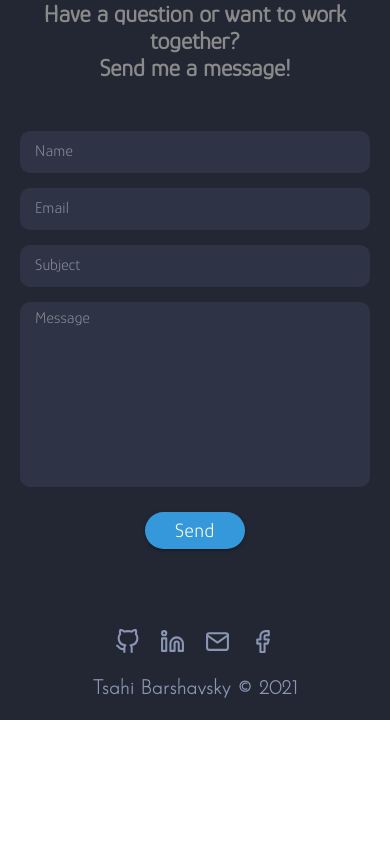
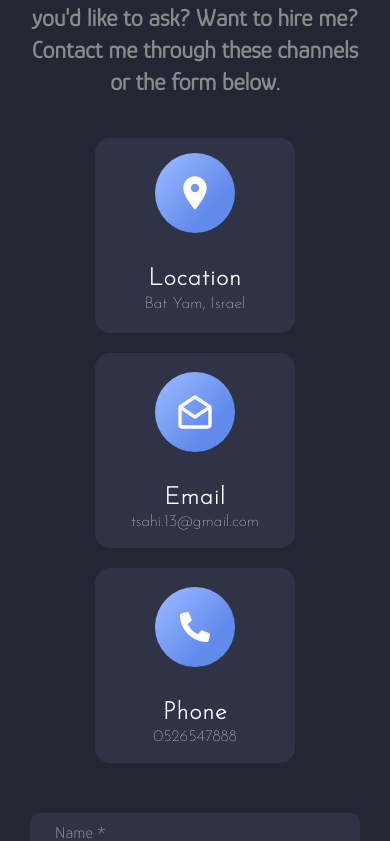
Before and after one commit to tsahiBarshevsky/My-Portfolio, a React (Create React App) app: page / in a window 390 px wide. Shown: the part 4763-5604 px from the top of the page. Before the commit the page ends 5483 px from the top, so only its background shows below. Built offline with nearby package versions, Linux system fonts and the light colour scheme; the HTML template or start-up script is replaced by a standard one.

Commit message:
Contact section done

```diff
--- a/src/App.js
+++ b/src/App.js
@@ -1,6 +1,5 @@
 import React from 'react';
 import { BrowserRouter as Router, Switch, Route } from 'react-router-dom';
-import { useTheme } from '@mui/material/styles';
 import useMediaQuery from '@mui/material/useMediaQuery';
 import Navbar from './components/Navbar';
 import Hero from './components/Hero';
@@ -14,8 +13,7 @@ import './styles.sass';
 
 const App = () => {
 
-    const theme = useTheme();
-    const matches = useMediaQuery(theme.breakpoints.down('sm'));
+    const matches = useMediaQuery('@media (max-width: 625px)');
 
     return (
         <Router>
--- a/src/_export.sass
+++ b/src/_export.sass
@@ -3,7 +3,7 @@
 :export
     $primary: #222733
     $secondary: #2e3445
-    $glow-color: #5ef0cf
+    $glow-color: #628aeb
     $text-title: #cacaca
     $text-primary: #8a8a8a
     $navbar-color: #525e65
--- a/src/_variables.sass
+++ b/src/_variables.sass
@@ -2,7 +2,8 @@
 
 $primary: #222733
 $secondary: #2e3445
-$glow-color: #5ef0cf
+$glow-color: #628aeb
+
 $text-title: #cacaca
 $text-primary: #8a8a8a
 $navbar-color: #525e65
--- a/src/components/Contact/index.jsx
+++ b/src/components/Contact/index.jsx
@@ -1,36 +1,57 @@
 import React, { useState } from 'react';
-import { Button, TextField } from '@mui/material';
+import { Button, Grid, Input, Typography } from '@mui/material';
+import { makeStyles } from '@mui/styles';
+import { MdLocationOn } from 'react-icons/md';
+import { BiEnvelopeOpen } from 'react-icons/bi';
+import { FaPhoneAlt } from 'react-icons/fa';
 import emailjs from 'emailjs-com';
 import clsx from 'clsx';
 import { ToastContainer, toast } from 'react-toastify';
 import 'react-toastify/dist/ReactToastify.css';
-import { makeStyles } from '@mui/styles';
+import { contact } from '../../data/texts';
 import './styles.sass';
 
 const useStyles = makeStyles({
+    about: {
+        "&&": {
+            fontFamily: `'Glory', sasn-serif`,
+            fontWeight: 'bold',
+            marginBottom: 30
+        }
+    },
+    cardTitle: {
+        "&&": {
+            fontFamily: `'Josefin Sans', sasn-serif`,
+            fontWeight: 'bold',
+            color: 'white',
+            letterSpacing: 1,
+            marginBottom: -5
+        }
+    },
+    cardSubtitle: {
+        "&&": {
+            fontFamily: `'Josefin Sans', sasn-serif`,
+            color: 'white'
+        }
+    },
+    item: {
+        display: 'flex',
+        justifyContent: 'center',
+        alignItems: 'center'
+    },
     input:
     {
         "&&": {
+            color: 'white',
             backgroundColor: '#2e3445',
-            marginBottom: 15,
+            fontFamily: 'Glory',
+            padding: '5px 25px',
+            marginBottom: 20,
             borderRadius: 10,
             width: 450,
-            '@media (max-width: 550px)':
+            '@media (max-width: 600px)':
             {
                 width: '100%'
-            }
-        }
-    },
-    message: {
-        height: 185
-    },
-    placeholder:
-    {
-        '&&': {
-            color: 'white',
-            "&::placeholder":
-            {
-                color: "white",
             }
         }
     },
@@ -38,17 +59,18 @@ const useStyles = makeStyles({
     {
         '&&': {
             fontFamily: `'Glory', sans-serif`,
-            backgroundColor: '#3498db',
+            backgroundColor: '#628aeb',
             textTransform: 'capitalize',
+            alignSelf: 'center',
             color: 'white',
             marginTop: 10,
             borderRadius: 25,
-            width: 100,
+            width: 120,
             height: 37,
             fontSize: 20,
             '&:hover':
             {
-                backgroundColor: '#3498dbCC'
+                backgroundColor: '#628aebCC'
             }
 
         }
@@ -69,16 +91,16 @@ const ContactSection = () => {
             .then((result) => {
                 console.log(result.text);
                 toast.success('Your message sent successfully');
+                e.target.reset();
+                setName('');
+                setEmail('');
+                setSubject('');
+                setMessage('');
             }, (error) => {
                 console.log(error.text);
                 toast.error('Oops... an unexpected error occurred');
             }
             );
-        e.target.reset();
-        setName('');
-        setEmail('');
-        setSubject('');
-        setMessage('');
     }
 
     return (
@@ -87,73 +109,117 @@ const ContactSection = () => {
                 <h1 className="title">Contact</h1>
                 <div className="divider" />
             </div>
-            <div style={{ marginBottom: 40 }}>
+            <Typography variant="h5" className={classes.about}>{contact}</Typography>
+            <Grid
+                container
+                direction="row"
+                justifyContent="center"
+                alignItems="center"
+            >
+                <Grid item xs="auto" sm={6} md={4} lg={4} xl={4} className={classes.item}>
+                    <div className="contact-card">
+                        <div className="icon-wrapper">
+                            <MdLocationOn className="icon fs40" />
+                        </div>
+                        <Typography
+                            variant="h5"
+                            className={classes.cardTitle}
+                        >
+                            Location
+                        </Typography>
+                        <Typography
+                            variant="subtitle1"
+                            className={classes.cardSubtitle}
+                        >
+                            Bat Yam, Israel
+                        </Typography>
+                    </div>
+                </Grid>
+                <Grid item xs="auto" sm={6} md={4} lg={4} xl={4} className={classes.item}>
+                    <div className="contact-card">
+                        <div className="icon-wrapper">
+                            <BiEnvelopeOpen className="icon fs40" />
+                        </div>
+                        <Typography
+                            variant="h5"
+                            className={classes.cardTitle}
+                        >
+                            Email
+                        </Typography>
+                        <a
+                            href="mailto:tsahi.13@gmail.com"
+                            className="link"
+                        >
+                            tsahi.13@gmail.com
+                        </a>
+                    </div>
+                </Grid>
+                <Grid item xs="auto" sm={12} md={12} lg={4} xl={4} className={classes.item}>
+                    <div className="contact-card">
+                        <div className="icon-wrapper">
+                            <FaPhoneAlt className="icon fs30" />
+                        </div>
+                        <Typography variant="h5" className={classes.cardTitle}>Phone</Typography>
+                        <a
+                            href="tel:+972526547888"
+                            className="link"
+                        >
+                            0526547888
+                        </a>
+                    </div>
+                </Grid>
+            </Grid>
+            {/* <div style={{ marginBottom: 40 }}>
                 <h2>Have a question or want to work together?</h2>
                 <h2>Send me a message!</h2>
-            </div>
+            </div> */}
             <form className="contact-form" onSubmit={sendEmail}>
-                <TextField
+                <Input
+                    name="name"
+                    value={name}
+                    placeholder="Name *"
+                    disableUnderline
                     className={classes.input}
-                    placeholder="Name"
                     required
                     autoComplete="off"
-                    name="name"
-                    value={name}
                     onChange={(e) => setName(e.target.value)}
-                    InputProps={{
-                        disableUnderline: true,
-                        classes: { input: classes.placeholder },
-                        style: { fontFamily: 'Glory', padding: '5px 15px' }
-                    }}
                     variant='standard'
                 />
-                <TextField
-                    placeholder="Email"
+                <Input
+                    name="email"
+                    value={email}
+                    placeholder="Email *"
+                    type="email"
+                    disableUnderline
+                    className={classes.input}
                     required
                     autoComplete="off"
-                    name="email"
-                    type="email"
-                    value={email}
                     onChange={(e) => setEmail(e.target.value)}
-                    InputProps={{
-                        disableUnderline: true,
-                        classes: { input: classes.placeholder },
-                        style: { fontFamily: 'Glory', padding: '5px 15px' }
-                    }}
-                    className={classes.input}
                     variant='standard'
                 />
-                <TextField
-                    placeholder="Subject"
+                <Input
+                    name="subject"
+                    value={subject}
+                    placeholder="Subject *"
+                    disableUnderline
+                    className={classes.input}
                     required
                     autoComplete="off"
-                    name="subject"
-                    value={subject}
                     onChange={(e) => setSubject(e.target.value)}
-                    InputProps={{
-                        disableUnderline: true,
-                        classes: { input: classes.placeholder },
-                        style: { fontFamily: 'Glory', padding: '5px 15px' }
-                    }}
-                    className={classes.input}
                     variant='standard'
                 />
-                <TextField
-                    placeholder="Message"
+                <Input
+                    name="message"
+                    value={message}
+                    placeholder="Your message"
+                    disableUnderline
+                    className={clsx(classes.input, classes.message)}
                     required
                     multiline
-                    minRows={1}
-                    maxRows={8}
+                    minRows={7}
+                    maxRows={7}
                     autoComplete="off"
-                    name="message"
-                    value={message}
                     onChange={(e) => setMessage(e.target.value)}
-                    InputProps={{
-                        disableUnderline: true,
-                        classes: { input: classes.placeholder },
-                        style: { fontFamily: 'Glory', padding: '5px 15px' }
-                    }}
-                    className={clsx(classes.input, classes.message)}
                     variant='standard'
                 />
                 <Button
--- a/src/components/Contact/styles.sass
+++ b/src/components/Contact/styles.sass
@@ -13,13 +13,13 @@
     cursor: default
 
     @media screen and ( max-width: $md )
-        padding: 50px 100px 20px
+        padding: 70px 100px 20px
 
     @media screen and ( max-width: $sm )
-        padding: 50px 50px 20px
+        padding: 70px 100px 20px
 
     @media screen and ( max-width: $xs )
-        padding: 50px 20px 20px
+        padding: 70px 30px 20px
 
     .title-container
         display: flex
@@ -46,10 +46,55 @@
             box-shadow: 1px 2px 1px #000000CC
             border-radius: 10px
 
+    .contact-card
+        display: flex
+        flex-direction: column
+        justify-content: center
+        align-items: center
+        background-color: $secondary
+        width: 200px
+        height: 195px
+        border-radius: 15px
+        padding: 15px
+        margin: 10px
+        z-index: 2
+
+        .icon-wrapper
+            display: flex
+            justify-content: center
+            align-items: center
+            width: 80px
+            height: 80px
+            background: linear-gradient(132deg, rgba(151,182,255,1) 8%, rgba(98,138,235,1) 70%)
+            border-radius: 50%
+            margin-bottom: 30px
+
+            .icon
+                color: white
+
+            .fs30
+                font-size: 30px
+
+            .fs40
+                font-size: 40px
+
+        .link
+            text-decoration: none
+            color: white
+            font-size: 16px
+            font-family: 'Josefin Sans', sans-serif
+            margin-top: 5px
+
+            // &:hover
+            //     color: $glow-color
+
     .contact-form
         display: flex
         flex-direction: column
         justify-content: center
-        align-items: center
-        width: 100%
-        margin: 10px 0
+        align-items: flex-start
+        width: fit-content
+        margin: 40px 0 10px
+
+        @media screen and ( max-width: $xs )
+            width: 100%
--- a/src/components/Navbar/index.jsx
+++ b/src/components/Navbar/index.jsx
@@ -33,7 +33,7 @@ const useStyles = makeStyles({
             fontFamily: `'Glory', sans-serif`,
             backgroundColor: 'transparent',
             textTransform: 'capitalize',
-            border: '2px solid #5ef0cf',
+            border: '2px solid #628aeb',
             color: 'white',
             width: 90,
             height: 35,
@@ -41,7 +41,7 @@ const useStyles = makeStyles({
             borderRadius: 10,
             '&:hover':
             {
-                backgroundColor: '#5ef0cf33'
+                backgroundColor: '#628aeb33'
             }
 
         }
--- a/src/components/Projects/styles.sass
+++ b/src/components/Projects/styles.sass
@@ -6,7 +6,7 @@
     justify-content: flex-start
     align-items: center
     width: 100%
-    padding: 70px 25px 120px
+    padding: 70px 25px 70px
     text-align: center
     color: $text-primary
     background-color: $primary
--- /dev/null
+++ b/src/data/texts.js
@@ -0,0 +1 @@
+export const contact = "Want to say hello? Got something you'd like to ask? Want to hire me? Contact me through these channels or the form below.";
```
